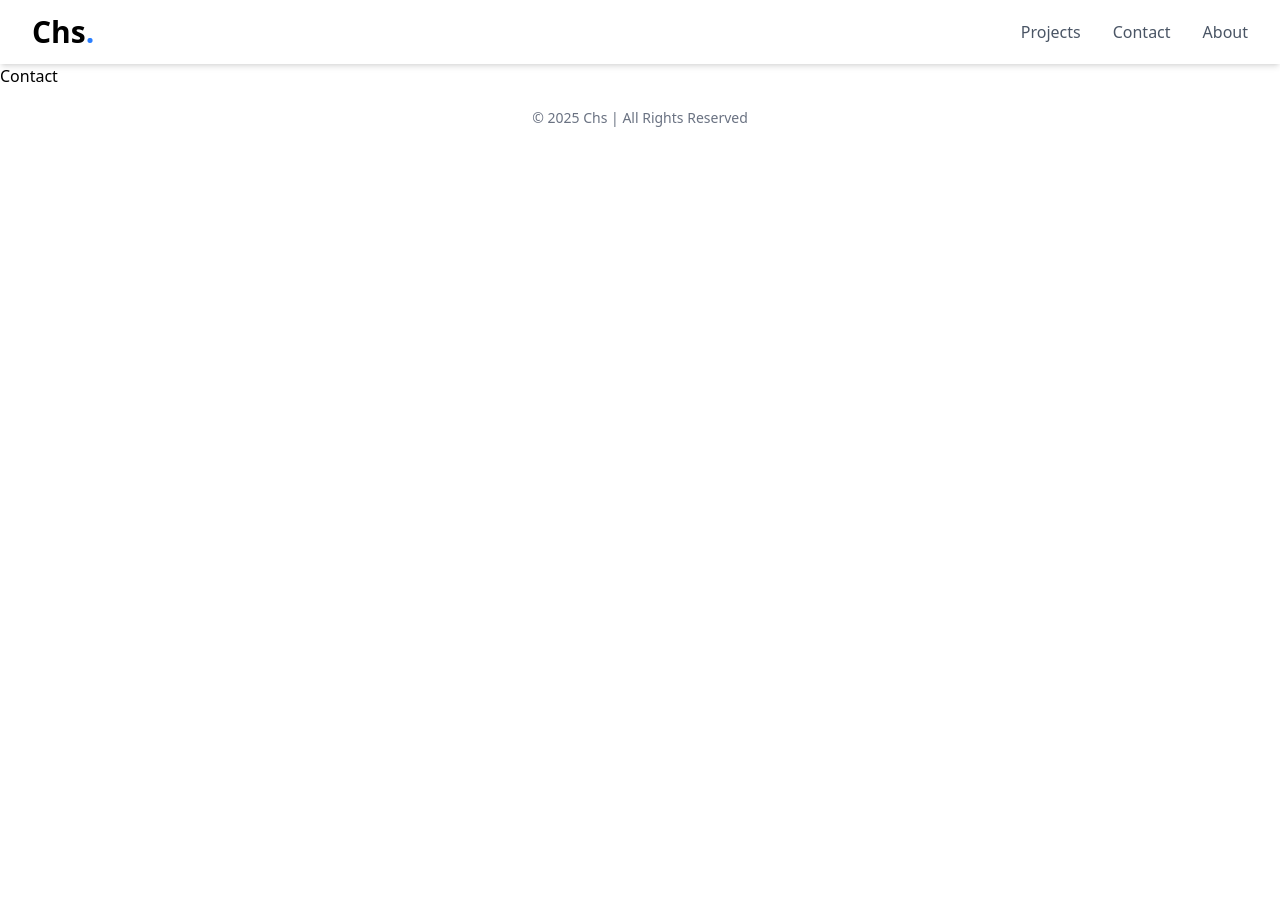
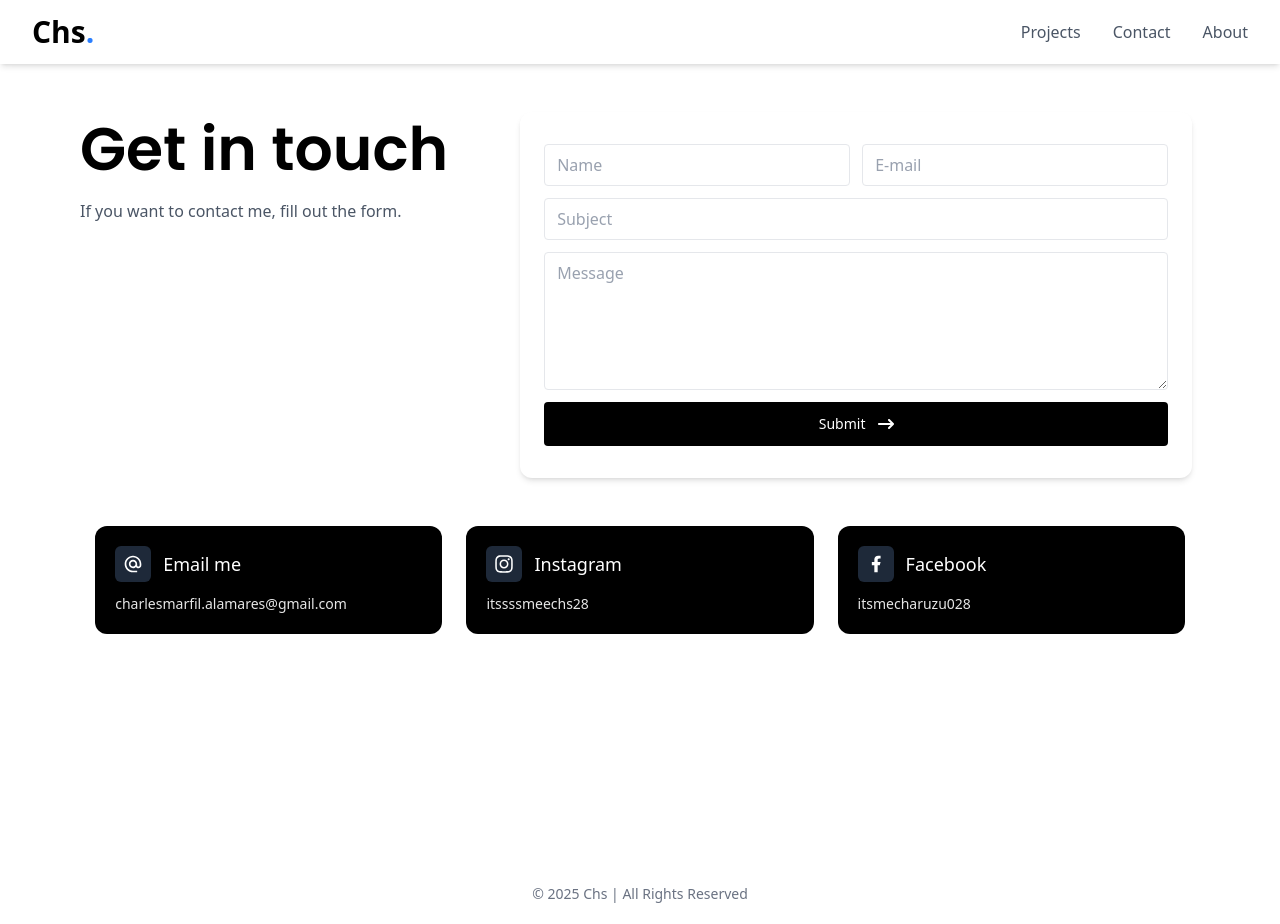
Before and after one commit to Charuzu28/Portfolio, a React (Vite) app in the folder client/: page /contact in a window 1280 px wide. Before the commit the page ends 800 px from the top, so only its background shows below. Built offline with nearby package versions, Linux system fonts and the light colour scheme.

Commit message:
Added the finalize UI of Contact page and the form

```diff
--- a/client/src/components/ContactForm.jsx
+++ b/client/src/components/ContactForm.jsx
@@ -1,16 +1,61 @@
-import React from 'react'
 import emailjs from 'emailjs-com';
 import { useRef } from 'react';
+import { FaArrowRightLong } from "react-icons/fa6";
 
 const ContactForm = () => {
+  const formRef = useRef();
+  const sendEmail = (e) => {
+    e.preventDefault();
+
+    emailjs.sendForm(
+      'service_f63miqc',
+      'template_b0on3tj',
+      formRef.current,
+      'LMIsjHetTRDMYrPmf'
+    )
+    .then(() => {
+      formRef.current.reset();
+      alert('Message Sent');
+    }).catch((err) =>{
+      console.error('Email send error',err);
+      alert('Email error occured!');
+    })
+  }
   return (
-    <div>
+    <div className='flex-1 py-8 px-6 bg-white rounded-xl shadow-md mx-auto w-full max-w-2xl'>
+        <form ref={formRef} onSubmit={sendEmail} className='flex flex-col gap-3'>
+            <div className='flex flex-row gap-3'>
+            <input
+            type="text"
+            name='name'
+            placeholder='Name'
+            required className='w-full placeholder:text-gray-400 border rounded px-3 py-2 border-gray-200 bg-white'/>
+            <input
+            type="email"
+            name='email'
+            placeholder='E-mail'
+            required
+            className='w-full placeholder:text-gray-400 border rounded px-3 py-2 border-gray-200 bg-white'/>
+            </div>
+            <input
+            type="text"
+            name='subject'
+            placeholder='Subject'
+            required
+            className='w-full placeholder:text-gray-400 px-3 border border-gray-200 rounded py-2 bg-white'/>
+            <textarea
+            name="message"
+            type='text'
+            placeholder='Message'
+            rows={5}
+            required
+            className='w-full resize-y placeholder:text-gray-400 border rounded px-3 py-2 border-gray-200 bg-white'></textarea>
 
-        <form action="">
-            <input type="text" />
-            <input type="text" />
-            <textarea name="" id=""></textarea>
-            <button type='submit'></button>
+            <button
+            type='submit'
+            className='bg-black rounded hover:bg-gray-700 inline-flex justify-center items-center gap-3 py-3 px-4 cursor-pointer text-sm font-medium text-white transition-colors active:scale-[0.99]'>
+              Submit <FaArrowRightLong className='size-4' />
+            </button>
         </form>
     </div>
   )
--- a/client/src/components/NavBar.jsx
+++ b/client/src/components/NavBar.jsx
@@ -1,36 +1,34 @@
-import React, {useState} from 'react'
-import{ Menu, X } from 'lucide-react'
+import React, { useState } from 'react';
+import { Menu, X } from 'lucide-react';
+import { Link } from 'react-router-dom';
 
 const NavBar = () => {
   const [showDropdown, setShowDropDown] = useState(false);
-  const navigation = ['Projects', 'Contact', 'About'];
-
 
   return (
-    <nav className='bg-white sticky shadow-md top-0 z-50'>
-        <div className='max-w-7xl mx-auto px-4 sm:px-6 lg:px-8'>
-          <div className='flex justify-between items-center h-16'>
-            <div className='font-bold text-3xl'>
-              <a href="#">Chs<span className='text-blue-500 font-bold text-3xl'>.</span></a>
+    <nav className="bg-white sticky shadow-md top-0 z-50">
+      <div className="max-w-7xl mx-auto px-4 sm:px-6 lg:px-8">
+        <div className="flex justify-between items-center h-16">
 
+          {/* Logo */}
+          <div className="font-bold text-3xl">
+            <Link to="/">
+              Chs<span className="text-blue-500 font-bold text-3xl">.</span>
+            </Link>
           </div>
 
-              <div className='hidden md:flex space-x-8'>
-                {navigation.map((item) => (
-                  <a
-                  key={item}
-                  href={`#${item.toLowerCase()}`}
-                  className='text-gray-600 hover:text-blue-600 font-medium transition'
-                  >
-                    {item}
-                  </a>
-                ))}
+          {/* Desktop links */}
+          <div className="hidden md:flex space-x-8">
+            <a href="/#projects" className="text-gray-600 hover:text-blue-600 font-medium transition">Projects</a>
+            <Link to="/contact" className="text-gray-600 hover:text-blue-600 font-medium transition">Contact</Link>
+            <a href="/#about" className="text-gray-600 hover:text-blue-600 font-medium transition">About</a>
           </div>
 
-              <div className='md:hidden'>
+          {/* Mobile menu toggle */}
+          <div className="md:hidden">
             <button
               onClick={() => setShowDropDown(!showDropdown)}
-                  className='text-gray-800 focus:outline-none'
+              className="text-gray-800 focus:outline-none"
             >
               {showDropdown ? <X size={24} /> : <Menu size={24} />}
             </button>
@@ -38,24 +36,34 @@ const NavBar = () => {
         </div>
       </div>
 
-        {showDropdown &&(
-          <div className='md:hidden px-4 py-4 space-y-6'>
-            {navigation.map((item) => (
+      {/* Mobile dropdown */}
+      {showDropdown && (
+        <div className="md:hidden px-4 py-4 space-y-6">
           <a
-              key={item}
-              href={`#${item.toLowerCase()}`}
-              className='block hover:text-blue-500 font-medium transition text-gray-800'
-              onClick={() => {showDropdown(false)}}
+            href="/#projects"
+            className="block hover:text-blue-500 font-medium transition text-gray-800"
+            onClick={() => setShowDropDown(false)}
           >
-                {item}
+            Projects
           </a>
-            ))}
+          <Link
+            to="/contact"
+            className="block hover:text-blue-500 font-medium transition text-gray-800"
+            onClick={() => setShowDropDown(false)}
+          >
+            Contact
+          </Link>
+          <a
+            href="/#about"
+            className="block hover:text-blue-500 font-medium transition text-gray-800"
+            onClick={() => setShowDropDown(false)}
+          >
+            About
+          </a>
         </div>
       )}
     </nav>
+  );
+};
 
-
-  )
-}
-
-export default NavBar
+export default NavBar;
--- a/client/src/components/ProjectCard.jsx
+++ b/client/src/components/ProjectCard.jsx
@@ -2,12 +2,12 @@ import React from 'react'
 
 const ProjectCard = ({title, image, description, link, tags}) => {
   return (
-    <div className='flex flex-col bg-gray-50 border border-gray-300 w-full rounded-lg shadow-md transition-transform duration-300 hover:scale-105'>
+    <div className='flex flex-col bg-gray-50 border border-gray-300 w-full rounded-lg shadow-md'>
       <div className='overflow-hidden'>
         <img
         src={image}
         alt={title}
-        className='rounded-lg object-cover origin-center' />
+        className='rounded-lg object-cover origin-center hover:scale-105 transition-transform duration-300' />
       </div>
 
 
--- a/client/src/pages/Contact.jsx
+++ b/client/src/pages/Contact.jsx
@@ -1,9 +1,87 @@
-import React from 'react'
+import React from "react";
+import ContactForm from "../components/ContactForm";
+import { MdOutlineAlternateEmail } from "react-icons/md";
+import { FaInstagram } from "react-icons/fa";
+import { RiFacebookFill } from "react-icons/ri";
 
 const Contact = () => {
   return (
-    <div>Contact</div>
-  )
-}
+    <main className="min-h-screen">
+      {/* Hero + form */}
+      <section className="mx-auto max-w-6xl px-4 py-12">
+        <div className="flex flex-col md:flex-row md:items-start gap-8 md:gap-16">
+          <div className="space-y-3 md:max-w-md">
+            <h1 className="text-4xl sm:text-5xl lg:text-6xl font-poppins font-semibold leading-tight">
+              Get in touch
+            </h1>
+            <p className="text-gray-600 dark:text-gray-400">
+              If you want to contact me, fill out the form.
+            </p>
+          </div>
+          <div className="flex-1">
+            <ContactForm />
+          </div>
+        </div>
+      </section>
 
-export default Contact
+      {/* Social / contact cards */}
+      <section className="mx-auto max-w-6xl px-4 pb-16">
+        <div className="flex flex-wrap justify-center gap-6">
+          {/* Email */}
+          <div className="w-full sm:w-[48%] lg:w-[31%] rounded-xl bg-black p-5">
+            <div className="flex items-center gap-3">
+              <div className="inline-flex h-9 w-9 items-center justify-center rounded-md bg-gray-800">
+                <MdOutlineAlternateEmail className="text-white" size={20} />
+              </div>
+              <div className="text-white font-medium text-lg">Email me</div>
+            </div>
+            <a
+              href="mailto:charlesmarfil.alamares@gmail.com"
+              className="mt-3 block text-white/90 text-sm break-all hover:underline focus:outline-none focus:ring-2 focus:ring-white/40 rounded"
+            >
+              charlesmarfil.alamares@gmail.com
+            </a>
+          </div>
+
+          {/* Instagram */}
+          <div className="w-full sm:w-[48%] lg:w-[31%] rounded-xl bg-black p-5">
+            <div className="flex items-center gap-3">
+              <div className="inline-flex h-9 w-9 items-center justify-center rounded-md bg-gray-800">
+                <FaInstagram className="text-white" size={20} />
+              </div>
+              <div className="text-white font-medium text-lg">Instagram</div>
+            </div>
+            <a
+              href="https://instagram.com/itssssmeechs28"
+              target="_blank"
+              rel="noopener noreferrer"
+              className="mt-3 block text-white/90 text-sm hover:underline focus:outline-none focus:ring-2 focus:ring-white/40 rounded"
+            >
+              itssssmeechs28
+            </a>
+          </div>
+
+          {/* Facebook */}
+          <div className="w-full sm:w-[48%] lg:w-[31%] rounded-xl bg-black p-5">
+            <div className="flex items-center gap-3">
+              <div className="inline-flex h-9 w-9 items-center justify-center rounded-md bg-gray-800">
+                <RiFacebookFill className="text-white" size={20} />
+              </div>
+              <div className="text-white font-medium text-lg">Facebook</div>
+            </div>
+            <a
+              href="https://facebook.com/itsmecharuzu028"
+              target="_blank"
+              rel="noopener noreferrer"
+              className="mt-3 block text-white/90 text-sm hover:underline focus:outline-none focus:ring-2 focus:ring-white/40 rounded"
+            >
+              itsmecharuzu028
+            </a>
+          </div>
+        </div>
+      </section>
+    </main>
+  );
+};
+
+export default Contact;
--- a/client/src/pages/Home.jsx
+++ b/client/src/pages/Home.jsx
@@ -67,7 +67,7 @@ const Home = () => {
         <div className="">
             <IconMarquee />
         </div>
-        <p className='text-center py-7 font-semibold text-sm md:text-xl'>" I'm proficient in using the MERN stack, AMP stack, Figma, and Tailwind CSS. "</p>
+        <p className='text-center py-7 text-sm md:text-xl text-gray-600 dark:text-gray-400' >"I'm proficient in using the MERN stack, AMP stack, Figma, and Tailwind CSS."</p>
       </section>
 
 
```
Also changed, not shown: 1 other file (tests, documents, lock files or other folders). Lines whose indentation alone changed are shown as unchanged.
